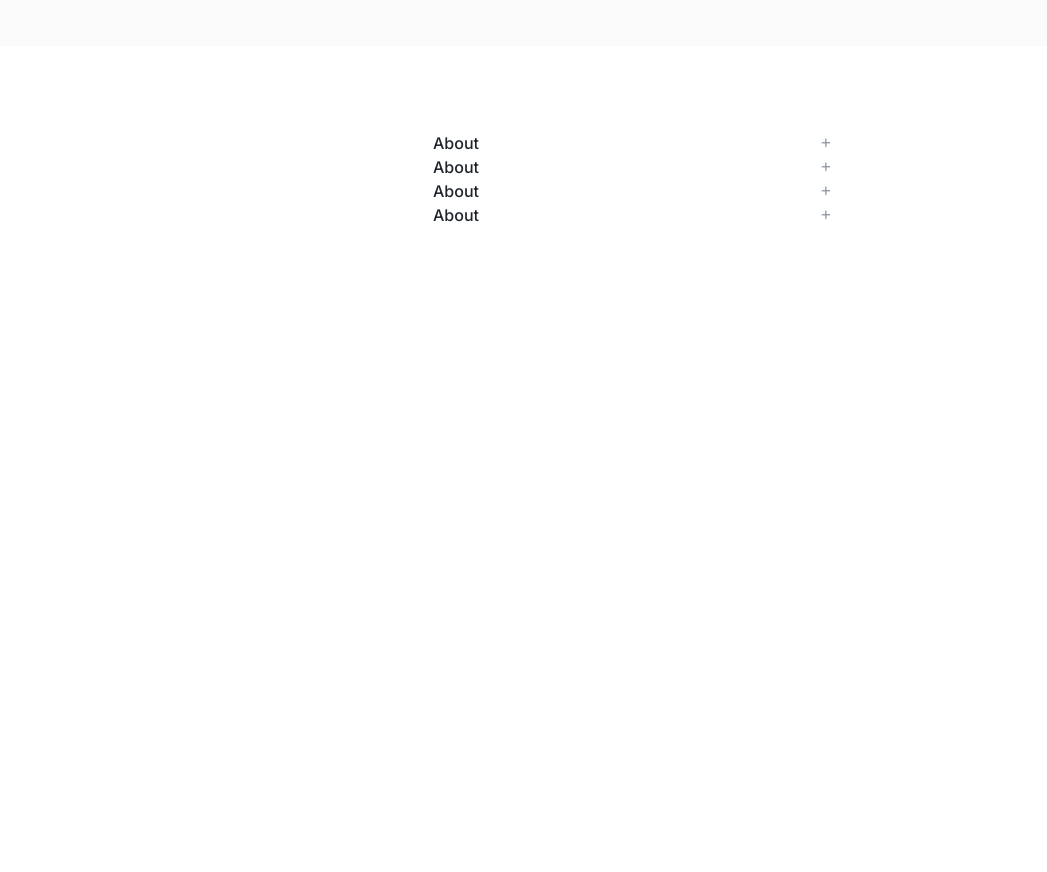
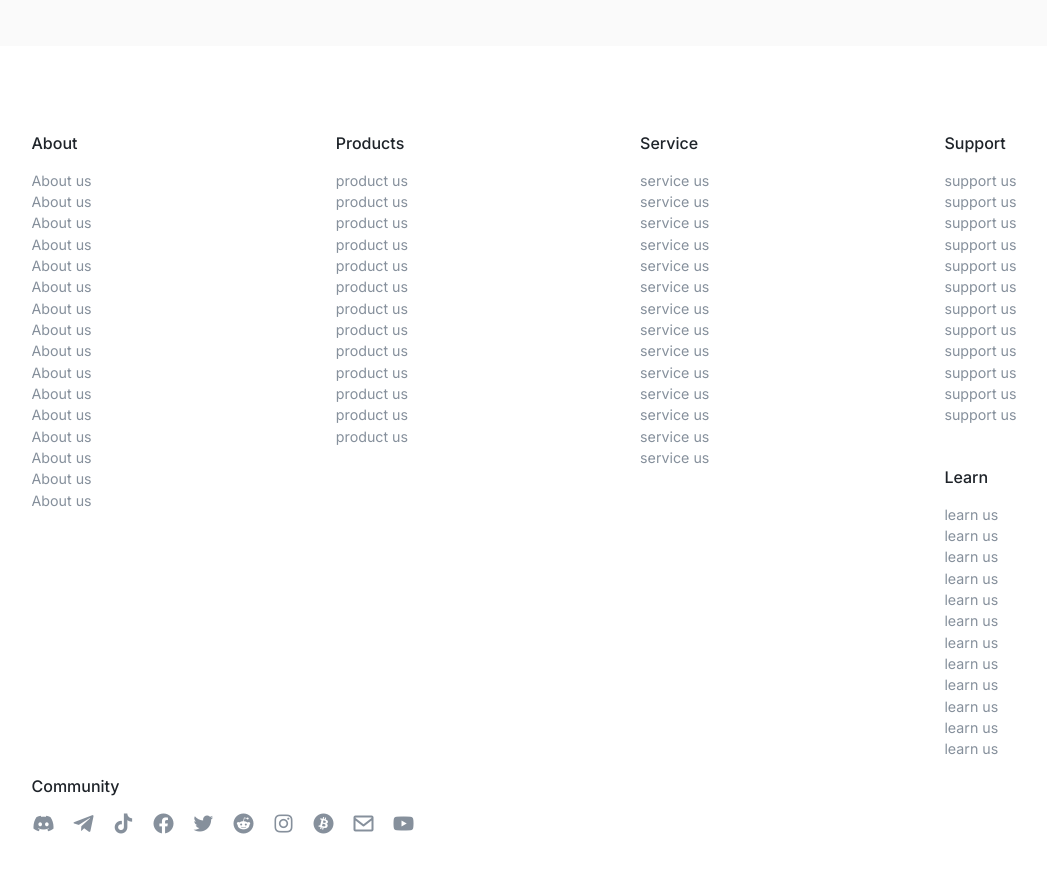
Before and after one commit to sleez007/crypto_web_app, a React (Create React App) app: page / in a window 1280 px wide. Shown: the part 8300-9172 px from the top of the page, without its empty margins (7-1054 px from the left). Before the commit the page ends 8613 px from the top, so only its background shows below. Built offline with nearby package versions, Linux system fonts and the light colour scheme.

Commit message:
footer first finish

```diff
--- a/src/assets/sass/component/_footer.scss
+++ b/src/assets/sass/component/_footer.scss
@@ -1,12 +1,89 @@
+@import '../abstract/mixins';
+
+
 .footer{
     padding-block: 6em;
 
     .head{
-        width: 400px;
         justify-content: space-between;
+        height: auto;
+        margin-bottom: 1em;
 
         h3{
             font-size: 1rem;
         }
+
+        .ich{
+            @include fromTablet{
+                display: none;
+            }
+        }
     }
+
+    &__group{
+        height: auto;;
+        display: grid;
+        grid-template-columns: 1fr;
+        width: 100%;
+        gap: 1em;
+
+        @include fromTablet{
+            grid-template-columns:repeat(4, 1fr)
+        }
+
+        @include fromDesktop{
+            grid-template-columns:repeat(6, 1fr)
+        }
+
+        .cms{
+            i{
+                font-size: 1.5rem;
+            }
+            @include fromTablet{
+                grid-row: 3/4;
+                grid-column: 1/ span 4;
+            }
+
+            @include fromDesktop{
+                grid-row: auto;
+                grid-column: auto;
+            }
+        }
+
+        .learn{
+
+
+            @include fromTablet{
+                margin-top: -60px;
+                grid-column: 4/ span 1;
+            }
+            @include fromDesktop{
+                margin-top: 0;
+                grid-column: auto;
+            }
+        }
+
+    }
+
+    ul{
+        height: auto;
+        transition: 200ms all ease-in;
+
+        &.community{
+            justify-content: start;
+            grid-template-columns: repeat(auto-fit, minmax(30px,40px));
+        }
+
+        &.hide-accord{
+            height: 0;
+            overflow: hidden;
+
+            @include fromTablet{
+                height: auto;
+                overflow: auto;
+            }
+        }
+    }
+
+
 }
--- a/src/components/Footer.tsx
+++ b/src/components/Footer.tsx
@@ -2,28 +2,56 @@ import React from 'react'
 interface IGroup{
   title: string;
   isVisible: boolean;
-  content: string[]
+  content: string[];
+  isCommunity: boolean
 }
 const groups: IGroup[] = [
   {
     title: "About",
     isVisible: false,
-    content: new Array<string>(16).fill('Home')
+    content: new Array<string>(16).fill('About us'),
+    isCommunity: false,
   },
   {
-    title: "About",
+    title: "Products",
     isVisible: false,
-    content: new Array<string>(16).fill('Home')
+    content: new Array<string>(13).fill('product us'),
+    isCommunity: false,
   },
   {
-    title: "About",
+    title: "Service",
     isVisible: false,
-    content: new Array<string>(16).fill('Home')
+    content: new Array<string>(14).fill('service us'),
+    isCommunity: false,
   },
   {
-    title: "About",
+    title: "Support",
     isVisible: false,
-    content: new Array<string>(16).fill('Home')
+    content: new Array<string>(12).fill('support us'),
+    isCommunity: false,
+  },
+  {
+    title: "Learn",
+    isVisible: false,
+    content: new Array<string>(12).fill('learn us'),
+    isCommunity: false,
+  },
+  {
+    title: "Community",
+    isVisible: false,
+    content: [
+      'bxl-discord-alt',
+      'bxl-telegram',
+      'bxl-tiktok',
+      'bxl-facebook-circle',
+      'bxl-twitter',
+      'bxl-reddit',
+      'bxl-instagram',
+      'bxl-bitcoin',
+      'bx-envelope',
+      'bxl-youtube'
+    ],
+    isCommunity: true,
   }
 ];
 
@@ -32,19 +60,17 @@ export default function Footer() {
   return (
     <footer className="footer">
       <div className="container">
-        <div className="grid">
-          <div className="footer__group">
+        <div className="footer__group">
 
-            {groups.map( grp => <FooterItem key={grp.title} {...grp} />)}
+          {groups.map( (grp, index) => <FooterItem key={grp.title} index={index} {...grp} />)}
 
-          </div>
         </div>
       </div>
     </footer>
   )
 }
 
-function FooterItem({content, title}: IGroup) {
+function FooterItem({content, title, isCommunity, index}: IGroup & {index: number}) {
 
   const [ isToggled, setToggle] = React.useState(false);
 
@@ -52,24 +78,32 @@ function FooterItem({content, title}: IGroup) {
 
   // }
   return (
-   <>
+   <div className={`${isCommunity ? 'cms' : index === 4 ? 'learn':''}`}>
      <div className='flex head'>
         <h3>{title}</h3>
-          <span onClick={() => setToggle(!isToggled)} >
-            <i className={`bx ${isToggled ? 'bx-minus' : 'bx-plus'}`}></i>
+          {
+            !isCommunity && <span  onClick={() => setToggle(!isToggled)} >
+            <i className={`bx ${isToggled ? 'bx-minus' : 'bx-plus'} ich`}></i>
           </span>
+          }
       </div>
-    <div className="gp">
+
       {
-        isToggled && <ul >
+        <ul className={isCommunity ? 'grid community': isToggled ? 'show-accord': 'hide-accord'}>
         {
-          content.map((item, i) => <li key={i}><a href="/">{item}</a></li>)
+          content.map((item, i) =>{
+            const defaultList =  <li><a href="/">{item}</a></li>
+            return <>
+              {
+                isCommunity ? <li key={i}><i className={`bx ${item}`}></i></li> :  defaultList
+              }
+            </>
+          })
         }
-      </ul>
+        </ul>
       }
-    </div>
 
-   </>
+   </div>
 
   )
 }
```
